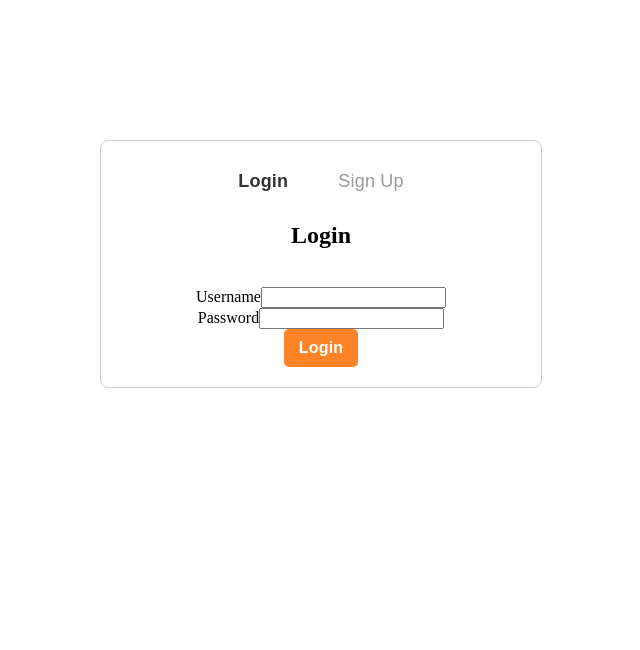
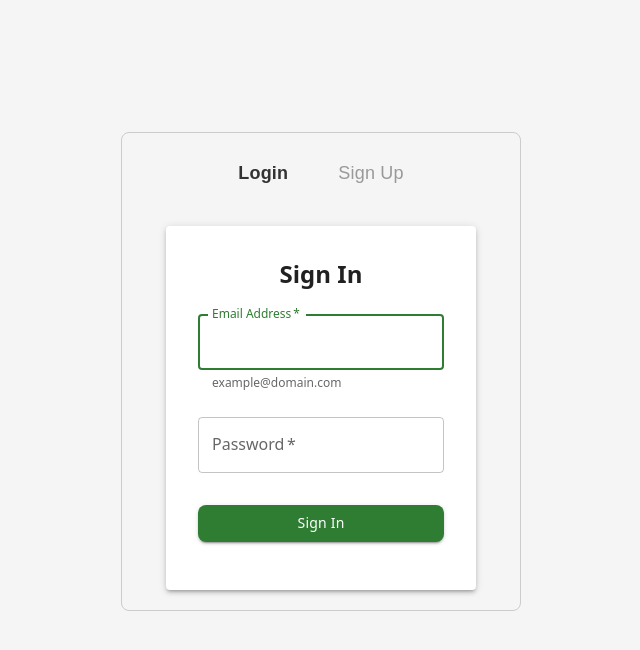
Before and after one commit to CP-Group-Project-1/RecipeApp, a React (Vite) app in the folder recipe-frontend/recipe_app/: page /auth in a window 1280 px wide. Shown: the top 650 px of the page, without its empty margins (319-959 px from the left). Built offline with nearby package versions, Linux system fonts and the light colour scheme.

Commit message:
updated profile, login, signup UI, changed delete to dialog component

```diff
--- a/recipe-frontend/recipe_app/src/App.jsx
+++ b/recipe-frontend/recipe_app/src/App.jsx
@@ -1,6 +1,6 @@
 import './App.css';
 import { BrowserRouter, Routes, Route, Navigate } from "react-router-dom";
-import { useLayoutEffect } from 'react';
+import { useLayoutEffect, useState, useMemo } from 'react';
 import { useAuth } from "../api/useAuth";
 import ProtectedRoute from './components/ProtectedRoute';
 import LoginSignup from './pages/LoginSignup';
@@ -14,6 +14,9 @@ import NavBar from './components/NavBar';
 import ShoppingList from './pages/ShoppingList';
 import { ToastContainer } from "react-toastify";
 import Profile from './pages/Profile';
+import { ThemeProvider, createTheme } from '@mui/material/styles';
+import { CssBaseline } from '@mui/material';
+import { theme as customTheme } from './theme/theme';
 
 function App() {
 
@@ -30,10 +33,44 @@ function App() {
   useLayoutEffect(() => {
   }, [isAuthenticated]);
 
+  const [mode, setMode] = useState('light');
+
+  const colorMode = useMemo(
+    () => ({
+      toggleColorMode: () => {
+        setMode((prevMode) => (prevMode === 'light' ? 'dark' : 'light'));
+      },
+    }),
+    [],
+  );
+
+  const theme = useMemo(
+    () =>
+      createTheme({
+        ...customTheme,
+        palette: {
+          ...customTheme.palette,
+          mode,
+          primary: {
+            main: mode === 'light' ? customTheme.palette.primary.main : '#2E7D32',
+          },
+          secondary: {
+            main: mode === 'light' ? customTheme.palette.secondary.main : '#1B5E20',
+          },
+          background: {
+            default: mode === 'light' ? '#f5f5f5' : '#121212',
+            paper: mode === 'light' ? '#ffffff' : '#1e1e1e',
+          },
+        },
+      }),
+    [mode],
+  );
+
   return (
-    <>
+    <ThemeProvider theme={theme}>
+      <CssBaseline />
       <BrowserRouter>
-      {isAuthenticated && <NavBar />}
+        {isAuthenticated && <NavBar toggleColorMode={colorMode.toggleColorMode} mode={mode} />}
         <Routes>
           <Route path="/auth" element={!isAuthenticated ? <LoginSignup base_url={base_url}/> : <Navigate to="/" replace/>} />
           <Route path="/" element={<Home isAuthenticated={isAuthenticated} />} />
@@ -52,11 +89,14 @@ function App() {
           position="top-right"
           autoClose={1000} // Adjust autoClose time
           hideProgressBar={true}
-        theme="dark"
-        toastStyle={{ backgroundColor: "#FFDE6D", color: "#05324D" }}
+          theme={mode} // This will automatically adjust toast theme
+          toastStyle={{
+            backgroundColor: mode === 'light' ? "#FFDE6D" : "#424242",
+            color: mode === 'light' ? "#05324D" : "#ffffff"
+          }}
         />
       </BrowserRouter>
-    </>
+    </ThemeProvider>
   );
 }
 
--- a/recipe-frontend/recipe_app/src/pages/Login.jsx
+++ b/recipe-frontend/recipe_app/src/pages/Login.jsx
@@ -2,22 +2,40 @@ import { useState } from "react";
 import { useNavigate } from "react-router-dom";
 import { login, basicFetch } from "../../api/AuthApi";
 import { useAuth } from "../../api/useAuth";
+import {
+  AppBar,
+  Toolbar,
+  Box,
+  Button,
+  Container,
+  TextField,
+  Typography,
+  Paper,
+  Alert,
+  CircularProgress,
+} from "@mui/material";
+import { styled } from "@mui/system";
 
-export default function Login({base_url}) {
-    //console.log('IN_Login_Page')
+const FormPaper = styled(Paper)(({ theme }) => ({
+  padding: theme.spacing(4),
+  maxWidth: 500,
+  margin: "auto",
+  marginTop: theme.spacing(4)
+}));
+
+export default function Login({ base_url }) {
   const navigate = useNavigate();
-
-    // adding setAuth
   const { setAuth } = useAuth();
-
   const [formData, setFormData] = useState({
     email: "",
     password: "",
   });
-
-    const [error, setError] = useState("");
+  const [errors, setErrors] = useState({
+    email: false,
+    password: false,
+  });
+  const [errorMessage, setErrorMessage] = useState("");
   const [isLoading, setIsLoading] = useState(false);
-    const [isEmailTouched, setIsEmailTouched] = useState(false);
 
   const validateEmail = (email) => {
     return /^[^\s@]+@[^\s@]+\.[^\s@]+$/.test(email);
@@ -25,75 +43,81 @@ export default function Login({base_url}) {
 
   const handleChange = (e) => {
     const { name, value } = e.target;
-        setFormData((prevState) => ({
-            ...prevState,
-            [name]: value,
-        }));
+    setFormData(prev => ({ ...prev, [name]: value }));
 
-        // Clear error when user types
-        if (error) setError("");
-
+    // Clear specific error when typing
+    if (errors[name]) {
+      setErrors(prev => ({ ...prev, [name]: false }));
+    }
+    if (errorMessage) setErrorMessage("");
   };
 
   const handleBlur = (e) => {
     const { name, value } = e.target;
+    let newErrors = { ...errors };
+
     if (name === "email") {
-            setIsEmailTouched(true);
-            if (!validateEmail(value)) {
-                setError("Invalid email format.");
+      newErrors.email = !validateEmail(value);
     }
-        }
+
+    setErrors(newErrors);
+  };
+
+  const validateForm = () => {
+    const newErrors = {
+      email: !validateEmail(formData.email),
+      password: !formData.password,
+    };
+
+    setErrors(newErrors);
+
+    if (newErrors.email) return "Invalid email format";
+    if (newErrors.password) return "Password is required";
+
+    return "";
   };
 
   const handleSubmit = async (e) => {
     e.preventDefault();
-
-        if (!validateEmail(formData.email)) {
-            setError("Invalid email format.");
+    const validationError = validateForm();
+    if (validationError) {
+      setErrorMessage(validationError);
       return;
     }
 
     setIsLoading(true);
-        setError(""); // clear previous errors
+    setErrorMessage("");
 
     try {
-            //console.log('Attempting to get user token')
       const response = await login(formData, base_url);
-            if (response.token && response.success) {
+
+      if (response.token) {
         localStorage.setItem("token", response.token);
-              //console.log(response);
 
-              //Getting user_id
-              //console.log('Getting user_id');
+        // Get user ID
+        const userResponse = await basicFetch(`${base_url}/user_accounts/user/single_user/`, {
+          method: "GET",
+          headers: {
+            "Authorization": `Token ${response.token}`,
+            "Content-Type": "application/json"
+          }
+        });
 
-              const token = response.token
-              //const singleUserEp = `${base_url}user_accounts/user/`
-              const singleUserEp = `${base_url}/user_accounts/user/single_user/`;
-                // console.log(`singleuserEp = ${singleUserEp}`);
-              const userPayload = {
-                method: "GET",
-                headers:{
-                "Content-Type": "application/json",
-                "Authorization": `Token ${token}`
-              }
-              //body: JSON.stringify(data)
-              }
-              //console.log(`Hitting Endpoint = [${singleUserEp}]`);
-              const userBody = await basicFetch(singleUserEp, userPayload);
-              //console.log(userBody);
-              //console.log(`user_id = [${userBody.id}]`);
-              localStorage.setItem("user_id", userBody.id);
-
-              // adding setAuth
+        localStorage.setItem("user_id", userResponse.id);
         setAuth(true);
-              // edit navigate
         navigate("/", { replace: true });
       } else {
         // Handle specific error cases
-                setError(response.error );
+        if (response.error && response.error.toLowerCase().includes("password")) {
+          setErrorMessage("Invalid password. Please try again.");
+        } else if (response.error && response.error.toLowerCase().includes("user")) {
+          setErrorMessage("No account found with this email.");
+        } else {
+          setErrorMessage(response.error || "Login failed. Please try again.");
+        }
       }
     } catch (err) {
-            setError("Login failed. Please check your connection and try again.");
+      setErrorMessage("Unable to connect to server. Please try again later.");
       console.error("Login error:", err);
     } finally {
       setIsLoading(false);
@@ -101,52 +125,65 @@ export default function Login({base_url}) {
   };
 
   return (
-        <>
-            <h2>Login</h2>
-            <br></br>
-            <form onSubmit={handleSubmit} method="POST">
-                <div>
-                    <label>Username</label>
-                    <input
-                        type="email"
+    <Container component="main" maxWidth="sm">
+      <FormPaper elevation={3}>
+        <Typography component="h1" variant="h5" align="center" gutterBottom>
+          Sign In
+        </Typography>
+
+        {errorMessage && (
+          <Alert severity="error" sx={{ mb: 3 }}>
+            {errorMessage}
+          </Alert>
+        )}
+
+        <Box component="form" onSubmit={handleSubmit} noValidate>
+          <TextField
+            margin="normal"
+            required
+            fullWidth
+            id="email"
+            label="Email Address"
             name="email"
+            autoComplete="email"
+            autoFocus
             value={formData.email}
             onChange={handleChange}
             onBlur={handleBlur}
+            error={errors.email}
+            helperText={errors.email ? "Invalid email format" : "example@domain.com"}
+          />
+
+          <TextField
+            margin="normal"
             required
-                        className={error && !validateEmail(formData.email) ? "error" : ""}
-                    />
-                </div>
-                <div>
-                    <label>Password</label>
-                    <input
+            fullWidth
+            name="password"
+            label="Password"
             type="password"
-                        name="password"
+            id="password"
+            autoComplete="current-password"
             value={formData.password}
             onChange={handleChange}
-                        required
+            error={errors.password}
+            helperText={errors.password && "Password is required"}
           />
-                </div>
-                {error && (
-                    <div className="error-message">
-                        {error}
-                    </div>
-                )}
-                <div className="form-actions">
-                    <button
+
+          <Button
             type="submit"
+            fullWidth
+            variant="contained"
+            sx={{ mt: 3, mb: 2 }}
             disabled={isLoading}
-                        className="submit-button"
           >
             {isLoading ? (
-                            <>
-                                <span className="spinner"></span>
-                                Logging in...
-                            </>
-                        ) : "Login"}
-                    </button>
-                </div>
-            </form>
-        </>
+              <CircularProgress size={24} color="inherit" />
+            ) : (
+              "Sign In"
+            )}
+          </Button>
+        </Box>
+      </FormPaper>
+    </Container>
   );
 }
--- a/recipe-frontend/recipe_app/src/pages/Signup.jsx
+++ b/recipe-frontend/recipe_app/src/pages/Signup.jsx
@@ -1,171 +1,220 @@
 import { useState } from "react";
 import { useNavigate } from "react-router-dom";
 import { signup } from "../../api/AuthApi";
+import {
+  Box,
+  Button,
+  Container,
+  TextField,
+  Typography,
+  Paper,
+  Alert,
+  CircularProgress,
+  Grid,
+  Link
+} from "@mui/material";
+import { styled } from "@mui/system";
 
-export default function Signup({base_url}) {
-    // console.log(`in signup.jsx`)
-    // console.log(`baseUrl = ${base_url}`)
+const FormPaper = styled(Paper)(({ theme }) => ({
+  padding: theme.spacing(4),
+  maxWidth: 500,
+  margin: "auto",
+  marginTop: theme.spacing(4)
+}));
+
+export default function Signup({ base_url }) {
   const navigate = useNavigate();
-
   const [formData, setFormData] = useState({
     name: "",
     email: "",
     password: "",
     confirmPassword: "",
   });
-    const [error, setError] = useState("");
+  const [errors, setErrors] = useState({
+    name: false,
+    email: false,
+    password: false,
+    confirmPassword: false,
+  });
+  const [errorMessage, setErrorMessage] = useState("");
   const [isLoading, setIsLoading] = useState(false);
-    const [isEmailTouched, setIsEmailTouched] = useState(false);
-    const [isConfirmPasswordTouched, setIsConfirmPasswordTouched] = useState(false);
 
   const validateEmail = (email) => {
     return /^[^\s@]+@[^\s@]+\.[^\s@]+$/.test(email);
   };
 
   const validatePassword = (password) => {
-        return /^(?=.*[A-Za-z])(?=.*\d)(?=.*[!@#$%^&*(),.?":{}|<>]).{8,}$/.test(password);
+    return password.length >= 8 &&
+           /\d/.test(password) &&
+           /[!@#$%^&*(),.?":{}|<>]/.test(password);
   };
 
   const handleChange = (e) => {
     const { name, value } = e.target;
-        setFormData(prevState => ({
-            ...prevState,
-            [name]: value,
-        }));
+    setFormData(prev => ({ ...prev, [name]: value }));
 
-        if (name === "email" && error) {
-            setError("");
+    // Clear specific error when typing
+    if (errors[name]) {
+      setErrors(prev => ({ ...prev, [name]: false }));
     }
-        if (name === "confirmPassword" && error) {
-            setError("");
-        }
+    if (errorMessage) setErrorMessage("");
   };
 
   const handleBlur = (e) => {
     const { name, value } = e.target;
+    let newErrors = { ...errors };
 
-        // Validate email only when the field loses focus
-        if (name === "email") {
-            setIsEmailTouched(true);
-            if (!validateEmail(value)) {
-                setError("Invalid email format.");
-            } else {
-                setError("");
-            }
+    switch (name) {
+      case "email":
+        newErrors.email = !validateEmail(value);
+        break;
+      case "password":
+        newErrors.password = !validatePassword(value);
+        break;
+      case "confirmPassword":
+        newErrors.confirmPassword = value !== formData.password;
+        break;
     }
 
-        // Validate confirm password only when the field loses focus
-        if (name === "confirmPassword") {
-            setIsConfirmPasswordTouched(true);
-            if (value !== formData.password) {
-                setError("Passwords do not match.");
-            } else {
-                setError("");
-            }
-        }
+    setErrors(newErrors);
   };
 
   const validateForm = () => {
-        const { name, email, password, confirmPassword } = formData;
+    const newErrors = {
+      name: !formData.name,
+      email: !validateEmail(formData.email),
+      password: !validatePassword(formData.password),
+      confirmPassword: formData.password !== formData.confirmPassword,
+    };
 
-        if (![name, email, password, confirmPassword].every(Boolean))
-            return "All fields are required";
-        if (!validateEmail(email))
-            return "Invalid email format (example@domain.com)";
-        if (!validatePassword(password))
-            return "Password must be at least 8 characters, include a number, and a special character";
-        if (password !== confirmPassword)
-            return "Passwords do not match";
+    setErrors(newErrors);
+
+    if (newErrors.name) return "Name is required";
+    if (newErrors.email) return "Invalid email format";
+    if (newErrors.password) return "Password must be 8+ chars with a number and special character";
+    if (newErrors.confirmPassword) return "Passwords don't match";
 
     return "";
   };
 
   const handleSubmit = async (e) => {
     e.preventDefault();
-
-        const errorMessage = validateForm();
-        if (errorMessage) {
-            setError(errorMessage);
+    const validationError = validateForm();
+    if (validationError) {
+      setErrorMessage(validationError);
       return;
     }
+
     setIsLoading(true);
+    setErrorMessage("");
 
     try {
       const response = await signup(base_url, formData);
       if (response.success) {
         navigate("/", { replace: true });
       } else {
-                setError(response.error);
+        setErrorMessage(response.error || "Signup failed. Please try again.");
       }
     } catch (err) {
-            setError("Signup failed. Please try again.");
+      setErrorMessage("Signup failed. Please try again.");
+    } finally {
+      setIsLoading(false);
     }
   };
 
   return (
-        <>
-            <h2>Sign Up</h2>
-            <form onSubmit={handleSubmit} method="POST">
-                <div>
-                    <label>Name</label>
-                    <input
-                        type="text"
+    <Container component="main" maxWidth="sm">
+      <FormPaper elevation={3}>
+        <Typography component="h1" variant="h5" align="center" gutterBottom>
+          Create Account
+        </Typography>
+
+        {errorMessage && (
+          <Alert severity="error" sx={{ mb: 3 }}>
+            {errorMessage}
+          </Alert>
+        )}
+
+        <Box component="form" onSubmit={handleSubmit} noValidate>
+          <TextField
+            margin="normal"
+            required
+            fullWidth
+            id="name"
+            label="Full Name"
             name="name"
+            autoComplete="name"
+            autoFocus
             value={formData.name}
             onChange={handleChange}
-                        placeholder="Name"
+            error={errors.name}
+            helperText={errors.name && "Please enter your name"}
+          />
+
+          <TextField
+            margin="normal"
             required
-                    />
-                </div>
-                <div>
-                    <label>
-                        Email (example@domain.com)
-                    </label>
-                    <input
-                        type="email"
+            fullWidth
+            id="email"
+            label="Email Address"
             name="email"
+            autoComplete="email"
             value={formData.email}
             onChange={handleChange}
             onBlur={handleBlur}
-                        placeholder="Email"
+            error={errors.email}
+            helperText={errors.email ? "Invalid email format" : "example@domain.com"}
+          />
+
+          <TextField
+            margin="normal"
             required
-                    />
-                </div>
-                <div>
-                    <label>
-                        Password (min 8 chars, number, special char)
-                    </label>
-                    <input
+            fullWidth
+            name="password"
+            label="Password"
             type="password"
-                        name="password"
+            id="password"
+            autoComplete="new-password"
             value={formData.password}
             onChange={handleChange}
-                        placeholder="Password"
+            onBlur={handleBlur}
+            error={errors.password}
+            helperText={errors.password ?
+              "Must be 8+ chars with number & special character" :
+              "At least 8 characters with number & special character"}
+          />
+
+          <TextField
+            margin="normal"
             required
-                    />
-                </div>
-                <div>
-                    <label>Confirm Password</label>
-                    <input
+            fullWidth
+            name="confirmPassword"
+            label="Confirm Password"
             type="password"
-                        name="confirmPassword"
+            id="confirmPassword"
             value={formData.confirmPassword}
             onChange={handleChange}
             onBlur={handleBlur}
-                        placeholder="Confirm Password"
-                        required
+            error={errors.confirmPassword}
+            helperText={errors.confirmPassword && "Passwords don't match"}
           />
-                </div>
-                {(isEmailTouched || isConfirmPasswordTouched) && error && <p>{error}</p>}
-                <div>
-                    <button type="submit" disabled={isLoading}>
-                        {isLoading ? "Signing up..." : "Sign Up"}
-                    </button>
-                    <button type="button" onClick={() => navigate('/')}>
-                        Cancel
-                    </button>
-                </div>
-            </form>
-        </>
+
+          <Button
+            type="submit"
+            fullWidth
+            variant="contained"
+            sx={{ mt: 3, mb: 2 }}
+            disabled={isLoading}
+          >
+            {isLoading ? (
+              <CircularProgress size={24} color="inherit" />
+            ) : (
+              "Sign Up"
+            )}
+          </Button>
+
+        </Box>
+      </FormPaper>
+    </Container>
   );
 }
```
Also changed, not shown: recipe-frontend/recipe_app/src/components/NavBar.jsx (+42 -42 lines), recipe-frontend/recipe_app/src/pages/Profile.jsx (+140 -9 lines). Lines whose indentation alone changed are shown as unchanged.
